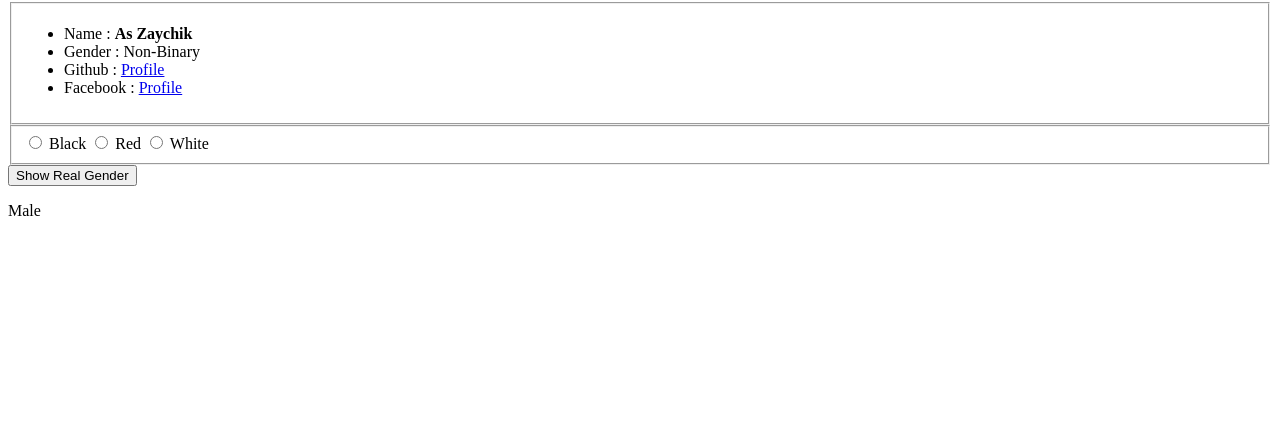
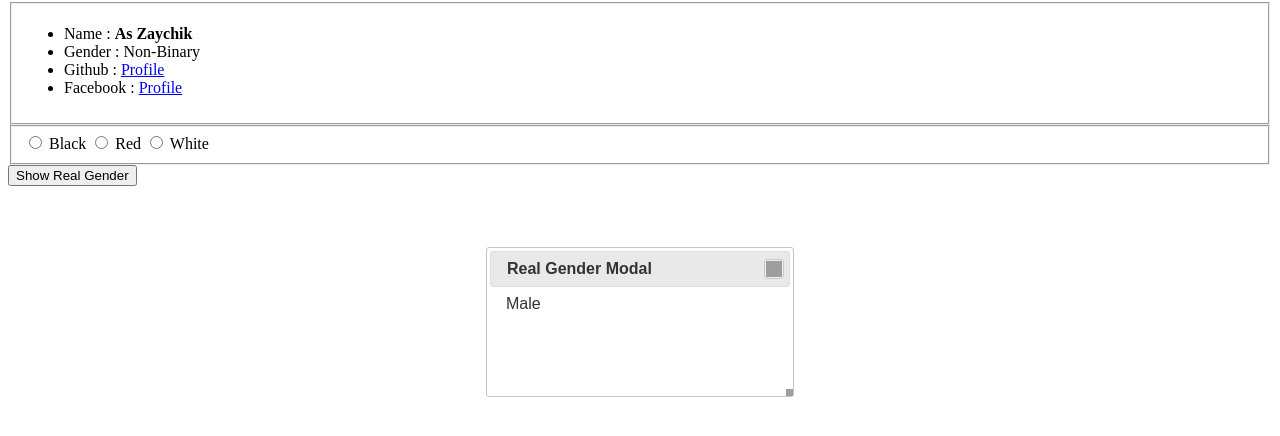
Before and after one commit to Aszaychik/jquery-test, a website: page index.html in a window 1280 px wide. Both pictures are taken after a click on the button "Show Real Gender". Shown: the part 78-514 px from the top of the page. Drawn offline with nearby package versions, Linux system fonts and the light colour scheme; grey boxes are pictures that could not be loaded.

Commit message:
MODAL TEST

```diff
--- a/index.html
+++ b/index.html
@@ -5,6 +5,7 @@
     <meta http-equiv="X-UA-Compatible" content="IE=edge" />
     <meta name="viewport" content="width=device-width, initial-scale=1.0" />
     <title>JQUERY-TEST</title>
+    <link rel="stylesheet" href="https://code.jquery.com/ui/1.10.4/themes/ui-lightness/jquery-ui.css" />
   </head>
   <body>
     <main>
@@ -22,13 +23,15 @@
       </fieldset>
       <button class="showRealGender" type="submit">Show Real Gender</button>
       <br />
-      <div class="realGender"></div>
+      <div class="realGender" title="Real Gender Modal">Male</div>
     </main>
     <script src="https://code.jquery.com/jquery-3.6.1.min.js"></script>
+    <script src="https://code.jquery.com/ui/1.10.4/jquery-ui.js"></script>
     <script>
       $(document).ready(function () {
         const fbProfile = $(`<li>Facebook : <a href="https://facebook.com/Aszaychik">Profile</a></li>`);
-        const realGender = $(`<p>Male</p>`);
+        const realGender = `Male`;
+        $(".realGender").css("display", "none");
         const bgChangeRadio = () => {
           $("#bgBlack").on("click", function () {
             $("html").css("background-color", "black");
@@ -44,15 +47,18 @@
           });
         };
 
+        $(".showRealGender").click(function () {
+          $(function modal() {
+            $(".realGender").dialog();
+          });
+        });
+
         if ($(".bgChangeRadio").change()) {
           bgChangeRadio();
         }
         $("main li span:first").html("<b>As Zaychik</b>");
         $(".gender").text("Non-Binary");
         $("main li:last").append(fbProfile);
-        $(".showRealGender").click(function () {
-          $(".realGender").html(realGender);
-        });
       });
     </script>
   </body>
--- a/package.json
+++ b/package.json
@@ -1,5 +1,6 @@
 {
   "dependencies": {
-    "jquery": "^3.6.1"
+    "jquery": "^3.6.1",
+    "jquery-ui": "^1.13.2"
   }
 }
```
Also changed, not shown: 1 other file.
